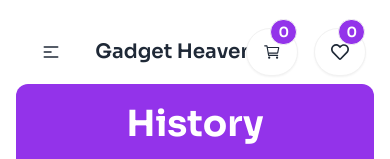
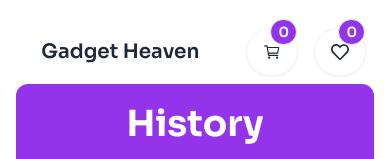
Before and after one commit to Abubokkor98/gadget-heaven, a React (Vite) app: page /history in a window 390 px wide. Shown: the top 159 px of the page. Built offline with nearby package versions, Linux system fonts and the light colour scheme.

Commit message:
header issue fixed

```diff
--- a/src/components/Carts/WishlistCompo.jsx
+++ b/src/components/Carts/WishlistCompo.jsx
@@ -1,5 +1,4 @@
-/* eslint-disable react/prop-types */
-import { FaDeleteLeft } from "react-icons/fa6";
+import { FaRegTrashCan } from "react-icons/fa6";
 
 const WishlistCompo = ({ wishlist }) => {
   return (
@@ -25,7 +24,7 @@ const WishlistCompo = ({ wishlist }) => {
       </div>
 
       <button className="cursor-pointer ">
-        <FaDeleteLeft className="text-3xl text-red-500 mx-10  " />
+        <FaRegTrashCan className="text-3xl text-red-500 mx-10  " />
       </button>
     </div>
   );
--- a/src/components/Heading/Heading.jsx
+++ b/src/components/Heading/Heading.jsx
@@ -1,4 +1,3 @@
-/* eslint-disable react/prop-types */
 const Heading = ({ title, p }) => {
   return (
     <div className="flex flex-col justify-center items-center mb-10 space-y-3">
--- a/src/layout/Categories/Categories.jsx
+++ b/src/layout/Categories/Categories.jsx
@@ -13,7 +13,6 @@ const Categories = ({ category, handelIsActive }) => {
       >
         {category.category_name}
       </NavLink>
-      {/* <NavLink className="btn">All Products</NavLink> */}
     </>
   );
 };
--- a/src/layout/Categories/Category.jsx
+++ b/src/layout/Categories/Category.jsx
@@ -2,7 +2,7 @@ import { useParams } from "react-router-dom";
 
 const Category = () => {
   const { categoryId } = useParams();
-  console.log(categoryId);
+  // console.log(categoryId);
   return <></>;
 };
 
--- a/src/layout/Header/Header.jsx
+++ b/src/layout/Header/Header.jsx
@@ -17,22 +17,6 @@ const Header = () => {
     <div className="navbar bg-white ">
       <div className="navbar-start">
         <div className="dropdown">
-          <div tabIndex={0} role="button" className="btn btn-ghost lg:hidden">
-            <svg
-              xmlns="http://www.w3.org/2000/svg"
-              className="h-5 w-5"
-              fill="none"
-              viewBox="0 0 24 24"
-              stroke="currentColor"
-            >
-              <path
-                strokeLinecap="round"
-                strokeLinejoin="round"
-                strokeWidth="2"
-                d="M4 6h16M4 12h8m-8 6h16"
-              />
-            </svg>
-          </div>
           <ul
             tabIndex={0}
             className="menu menu-sm dropdown-content bg-base-100 rounded-box z-[1] mt-3 w-52 p-2 shadow"
--- a/src/layout/Header/Navbar.jsx
+++ b/src/layout/Header/Navbar.jsx
@@ -21,26 +21,6 @@ const Navbar = () => {
         <div className="navbar">
           <div className="navbar-start">
             <div className="dropdown">
-              <div
-                tabIndex={0}
-                role="button"
-                className="btn btn-ghost lg:hidden"
-              >
-                <svg
-                  xmlns="http://www.w3.org/2000/svg"
-                  className="h-5 w-5"
-                  fill="none"
-                  viewBox="0 0 24 24"
-                  stroke="currentColor"
-                >
-                  <path
-                    strokeLinecap="round"
-                    strokeLinejoin="round"
-                    strokeWidth="2"
-                    d="M4 6h16M4 12h8m-8 6h16"
-                  />
-                </svg>
-              </div>
               <ul
                 tabIndex={0}
                 className="menu menu-sm dropdown-content bg-base-100 rounded-box z-[1] mt-3 w-52 p-2 shadow"
```
